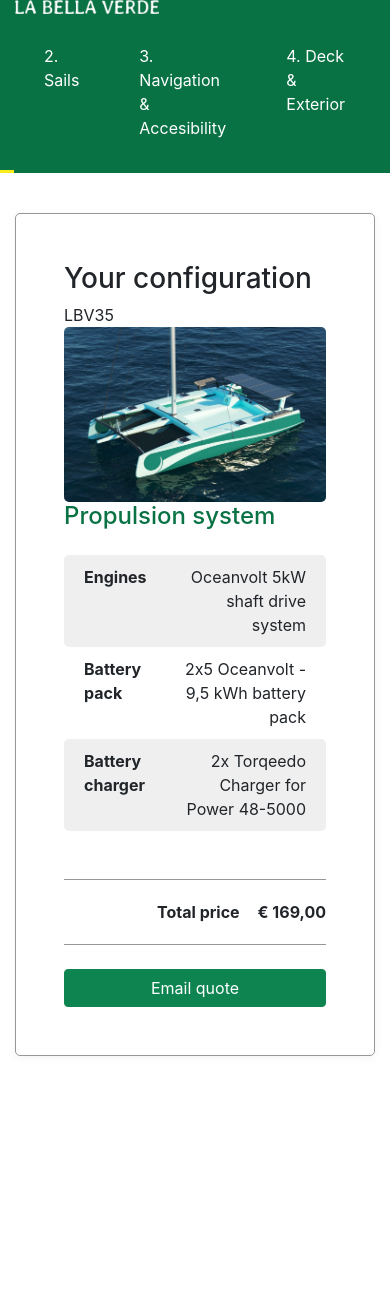
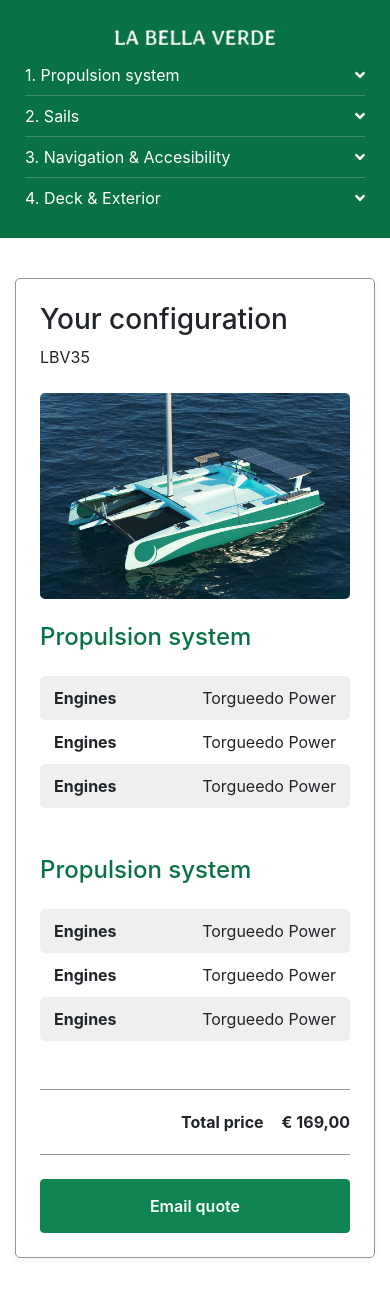
Before and after one commit to Robbertvermeulen/lbv-configurator, a React (Create React App) app: page /overview in a window 390 px wide. Before the commit the page ends 1096 px from the top, so only its background shows below. Built offline with nearby package versions, Linux system fonts and the light colour scheme.

Commit message:
Update mobile styling

```diff
--- a/src/App.js
+++ b/src/App.js
@@ -1,6 +1,6 @@
 import Header from "./components/Header";
 import { BrowserRouter as Router, Switch, Route } from "react-router-dom";
-import HomePage from "./pages/HomePage";
+import StepPage from "./pages/StepPage";
 import OverviewPage from "./pages/OverviewPage";
 
 const App = () => {
@@ -11,7 +11,7 @@
         <main className="app-main">
           <Switch>
             <Route exact path="/">
-              <HomePage></HomePage>
+              <StepPage></StepPage>
             </Route>
             <Route exact path="/overview">
               <OverviewPage></OverviewPage>
--- /dev/null
+++ b/src/components/Header/Nav/index.js
@@ -0,0 +1,53 @@
+import React from "react";
+import "./style.css";
+import { Link } from "react-router-dom";
+
+import { FontAwesomeIcon } from "@fortawesome/react-fontawesome";
+import { faAngleDown } from "@fortawesome/free-solid-svg-icons";
+
+const Nav = () => {
+  let items = [
+    {
+      title: "Propulsion system",
+      isCurrent: 1,
+    },
+    {
+      title: "Sails",
+    },
+    {
+      title: "Navigation & Accesibility",
+    },
+    {
+      title: "Deck & Exterior",
+    },
+  ];
+
+  return (
+    <nav className="app-header__nav">
+      {items.map((item, i) => (
+        <Item
+          number={i + 1}
+          title={item.title}
+          key={i}
+          current={item.isCurrent}
+        ></Item>
+      ))}
+    </nav>
+  );
+};
+
+const Item = (props) => {
+  return (
+    <Link
+      className={`app-header__nav-item ${props.current ? "is-current" : ""}`}
+    >
+      <span className="app-header__nav-item-title">{`${props.number}. ${props.title}`}</span>
+      <FontAwesomeIcon
+        icon={faAngleDown}
+        className="app-header__nav-item-icon"
+      ></FontAwesomeIcon>
+    </Link>
+  );
+};
+
+export default Nav;
--- /dev/null
+++ b/src/components/Header/Nav/style.css
@@ -0,0 +1,52 @@
+.app-header__nav {
+  display: block;
+}
+
+.app-header__nav-item,
+.app-header__nav-item:hover {
+  color: #fff;
+}
+
+.app-header__nav-item {
+  width: 100%;
+  padding: 0.5em 0;
+  display: flex;
+  justify-content: space-between;
+  align-items: center;
+  border-bottom: 1px solid rgba(255, 255, 255, 0.2);
+}
+
+.app-header__nav .app-header__nav-item:last-child {
+  border-bottom: none;
+}
+
+@media (min-width: 960px) {
+  .app-header__nav {
+    display: flex;
+    justify-content: end;
+  }
+
+  .app-header__nav-item,
+  .app-header__nav .app-header__nav-item:last-child {
+    border-bottom: 3px solid transparent;
+  }
+
+  .app-header__nav-item {
+    width: auto;
+    padding: 1.875em;
+  }
+
+  .app-header__nav-item:hover,
+  .app-header__nav .app-header__nav-item:last-child:hover {
+    text-decoration: none;
+    border-color: rgba(255, 255, 255, 0.6);
+  }
+
+  .app-header__nav-item.is-current {
+    border-color: #fbed1c;
+  }
+
+  .app-header__nav-item-icon {
+    display: none;
+  }
+}
--- a/src/components/Header/index.js
+++ b/src/components/Header/index.js
@@ -1,7 +1,8 @@
 import React from "react";
+import "./style.css";
 import { Link } from "react-router-dom";
-import "./style.css";
 import logo from "../../images/logo.png";
+import Nav from "./Nav";
 import Container from "react-bootstrap/Container";
 import Row from "react-bootstrap/Row";
 import Col from "react-bootstrap/Col";
@@ -11,22 +12,13 @@
     <header className="app-header">
       <Container>
         <Row>
-          <Col lg="3">
+          <Col lg="3" className="d-flex justify-content-center d-lg-block">
             <Link to="/" className="app-header__logo">
               <img src={logo} width="100%" />
             </Link>
           </Col>
           <Col lg="9">
-            <nav className="app-header__nav">
-              <Link className="app-header__nav-item is-current">
-                1. Propulsion system
-              </Link>
-              <Link className="app-header__nav-item">2. Sails</Link>
-              <Link className="app-header__nav-item">
-                3. Navigation & Accesibility
-              </Link>
-              <Link className="app-header__nav-item">4. Deck & Exterior</Link>
-            </nav>
+            <Nav></Nav>
           </Col>
         </Row>
       </Container>
--- a/src/components/Header/style.css
+++ b/src/components/Header/style.css
@@ -1,34 +1,24 @@
 .app-header {
+  padding: 1.25em 0.625em;
   background-color: #087244;
 }
 
 .app-header__logo {
-  width: 9em;
+  width: 10em;
   height: 100%;
+  margin-bottom: 1.25em;
   display: flex;
   align-items: center;
 }
 
-.app-header__nav {
-  display: flex;
-  justify-content: end;
+@media (min-width: 768px) {
 }
 
-.app-header__nav-item,
-.app-header__nav-item:hover {
-  color: #fff;
+@media (min-width: 960px) {
+  .app-header {
+    padding: 0;
+  }
+  .app-header__logo {
+    margin: 0;
+  }
 }
-
-.app-header__nav-item {
-  padding: 1.875em;
-  border-bottom: 3px solid transparent;
-}
-
-.app-header__nav-item:hover {
-  text-decoration: none;
-  border-color: rgba(255, 255, 255, 0.6);
-}
-
-.app-header__nav-item.is-current {
-  border-color: #fbed1c;
-}
--- a/src/components/PrimaryButton/index.js
+++ b/src/components/PrimaryButton/index.js
@@ -4,7 +4,7 @@
 
 const PrimaryButton = (props) => {
   return (
-    <Button className="btn--primary" block={props.block}>
+    <Button className={`btn--primary ${props.className}`} block={props.block}>
       {props.children}
     </Button>
   );
--- /dev/null
+++ b/src/components/Table/index.js
@@ -0,0 +1,28 @@
+import React from "react";
+import "./style.css";
+
+const Table = (props) => {
+  return (
+    <table width="100%" className="c-table mb-5">
+      {props.children}
+    </table>
+  );
+};
+
+const Row = (props) => {
+  return <tr className="c-table__row">{props.children}</tr>;
+};
+
+const Col = (props) => {
+  if (props.header) {
+    return (
+      <th className="c-table__col c-table__col--head">{props.children}</th>
+    );
+  }
+  return <tr className="c-table__col">{props.children}</tr>;
+};
+
+Table.Row = Row;
+Table.Col = Col;
+
+export default Table;
--- /dev/null
+++ b/src/components/Table/style.css
@@ -0,0 +1,26 @@
+.c-table__row {
+  display: flex;
+  justify-content: space-between;
+  -moz-border-radius: 5px;
+  -webkit-border-radius: 5px;
+  border-radius: 5px;
+}
+
+.c-table .c-table__row:nth-child(odd) {
+  background-color: #efefef;
+}
+
+.c-table__col {
+  padding: 0.625em 0.875em;
+  text-align: right;
+}
+
+.c-table__col--head {
+  text-align: left;
+}
+
+@media (min-width: 768px) {
+  .c-table__col {
+    padding: 0.625em 1.25em;
+  }
+}
--- a/src/index.css
+++ b/src/index.css
@@ -16,6 +16,12 @@
   background-repeat: no-repeat, repeat;
   background-position: right 0.875em top 50%, 0 0;
   background-size: 1em auto, 100%;
+}
+
+.btn {
+  padding-top: 0.875em;
+  padding-bottom: 0.875em;
+  font-weight: 600;
 }
 
 .app-main {
@@ -47,29 +53,7 @@
   color: #087244;
 }
 
-.c-table__row {
-  display: flex;
-  justify-content: space-between;
-  -moz-border-radius: 5px;
-  -webkit-border-radius: 5px;
-  border-radius: 5px;
-}
-
-.c-table .c-table__row:nth-child(odd) {
-  background-color: #efefef;
-}
-
-.c-table__col {
-  padding: 0.625em 1.25em;
-}
-
-.c-table__col {
-  text-align: right;
-}
-
-.c-table__col--head {
-  text-align: left;
-}
+/* CART TOTAL */
 
 .cart-subtotal {
   padding: 1.25em 0;
--- a/src/pages/OverviewPage/index.js
+++ b/src/pages/OverviewPage/index.js
@@ -2,6 +2,7 @@
 import Container from "react-bootstrap/Container";
 import Row from "react-bootstrap/Row";
 import Col from "react-bootstrap/Col";
+import Table from "../../components/Table";
 import PrimaryButton from "../../components/PrimaryButton";
 
 import productImage from "../../images/demo/lbv-boat.jpg";
@@ -11,47 +12,56 @@
     <Container>
       <Row>
         <Col lg={{ span: 10, offset: 1 }}>
-          <div className="p-5 round-borders bordered drop-shadow">
+          <div className="p-4 p-lg-5 round-borders bordered drop-shadow">
             <header>
               <Row>
                 <Col md="9">
+                  <div className="mb-4">
                     <h1 className="h3">Your configuration</h1>
                     <span>LBV35</span>
+                  </div>
                 </Col>
                 <Col md="3">
+                  <div className="mb-4">
                     <img
                       src={productImage}
                       className="round-borders"
                       width="100%"
                     />
+                  </div>
                 </Col>
               </Row>
             </header>
             <h3 className="h4 mb-4 text-green">Propulsion system</h3>
-            <table width="100%" className="c-table mb-5">
-              <tr className="c-table__row">
-                <th className="c-table__col c-table__col--head">Engines</th>
-                <td className="c-table__col">
-                  Oceanvolt 5kW shaft drive system
-                </td>
-              </tr>
-              <tr className="c-table__row">
-                <th className="c-table__col c-table__col--head">
-                  Battery pack
-                </th>
-                <td className="c-table__col">
-                  2x5 Oceanvolt - 9,5 kWh battery pack
-                </td>
-              </tr>
-              <tr className="c-table__row">
-                <th className="c-table__col c-table__col--head">
-                  Battery charger
-                </th>
-                <td className="c-table__col">
-                  2x Torqeedo Charger for Power 48-5000
-                </td>
-              </tr>
-            </table>
+            <Table>
+              <Table.Row>
+                <Table.Col header="true">Engines</Table.Col>
+                <Table.Col>Torgueedo Power</Table.Col>
+              </Table.Row>
+              <Table.Row>
+                <Table.Col header="true">Engines</Table.Col>
+                <Table.Col>Torgueedo Power</Table.Col>
+              </Table.Row>
+              <Table.Row>
+                <Table.Col header="true">Engines</Table.Col>
+                <Table.Col>Torgueedo Power</Table.Col>
+              </Table.Row>
+            </Table>
+            <h3 className="h4 mb-4 text-green">Propulsion system</h3>
+            <Table>
+              <Table.Row>
+                <Table.Col header="true">Engines</Table.Col>
+                <Table.Col>Torgueedo Power</Table.Col>
+              </Table.Row>
+              <Table.Row>
+                <Table.Col header="true">Engines</Table.Col>
+                <Table.Col>Torgueedo Power</Table.Col>
+              </Table.Row>
+              <Table.Row>
+                <Table.Col header="true">Engines</Table.Col>
+                <Table.Col>Torgueedo Power</Table.Col>
+              </Table.Row>
+            </Table>
             <div className="cart-subtotal mb-4">
               <div className="cart-subtotal__label">Total price</div>
               <div className="cart-subtotal__price">&euro; 169,00</div>
--- a/src/pages/HomePage/index.js
+++ b/src/pages/StepPage/index.js
@@ -20,7 +20,7 @@
     <Container>
       <Row>
         <Col lg="8">
-          <header className="mb-5">
+          <header className="mb-4 d-flex justify-content-center d-lg-block">
             <h1 className="h3">Propulsion system</h1>
           </header>
           <section>
@@ -71,7 +71,9 @@
           </section>
           <Row>
             <Col md={{ span: 6, offset: 3 }}>
-              <PrimaryButton block>Next step &raquo;</PrimaryButton>
+              <PrimaryButton className="mb-5" block>
+                Next step &raquo;
+              </PrimaryButton>
             </Col>
           </Row>
         </Col>
```
Also changed, not shown: src/components/CollapseBox/style.css (+9 -2 lines), 1 other file (tests, documents, lock files or other folders). Lines whose indentation alone changed are shown as unchanged.
